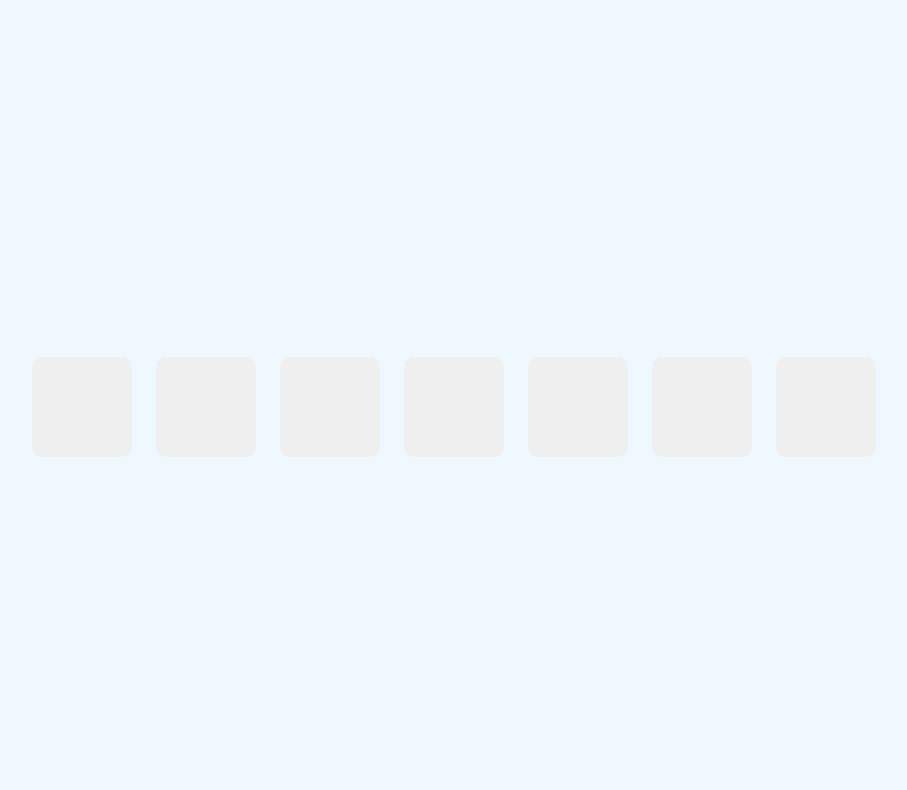
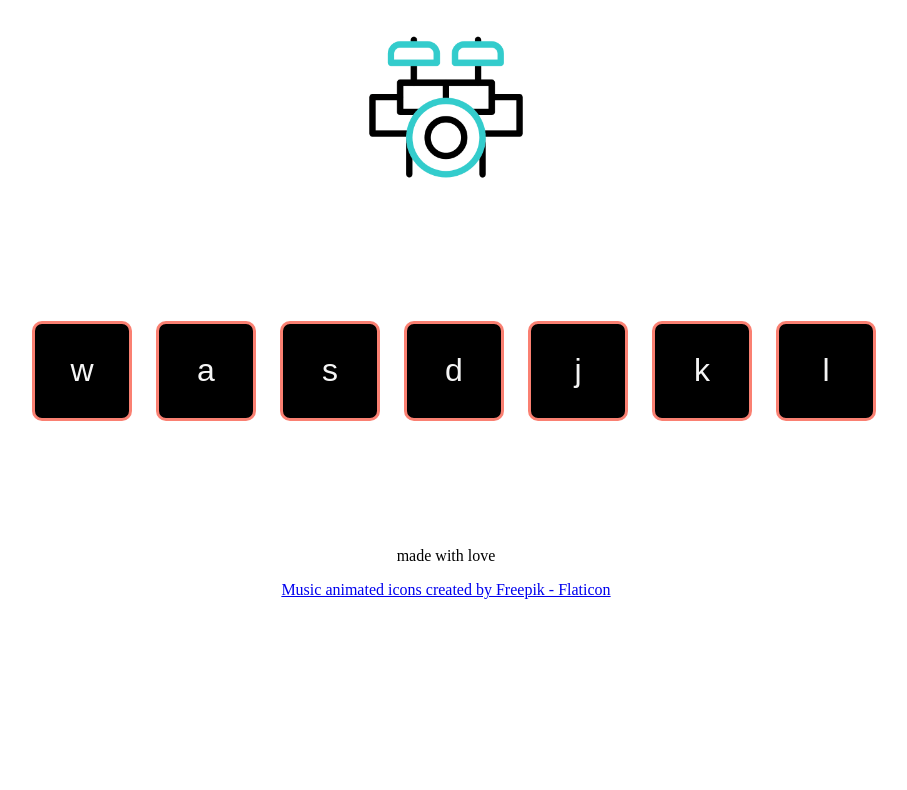
Before and after one commit to Eberechi-uche/drumkit, a plain HTML site: page index.html in a window 1280 px wide. Shown: the part 73-863 px from the top of the page, without its empty margins (194-1101 px from the left). After the commit the page ends 800 px from the top, so only its background shows below. Drawn offline with Linux system fonts and the light colour scheme.

Commit message:
add image and sound assets

```diff
--- a/index.html
+++ b/index.html
@@ -9,18 +9,23 @@
 </head>
 <body>
     <h1>drumkit</h1>
+    <img class="hero-image" src="images/drums.gif" alt="">
     <div class="btn-container-wrapper">
         <div class="btn-container">
-            <button class="btn"></button>
-            <button class="btn"></button>
-            <button class="btn"></button>
-            <button class="btn"></button>
-            <button class="btn"></button>
-            <button class="btn"></button>
-            <button class="btn"></button>
+            <button id="0" class="btn">w</button>
+            <button id="1" class="btn">a</button>
+            <button id="2" class="btn">s</button>
+            <button id="3" class="btn">d</button>
+            <button id="4" class="btn">j</button>
+            <button id="5" class="btn">k</button>
+            <button id="6" class="btn">l</button>
         </div>
 
     </div>
+    <footer>
+        <p>made with love</p>
+        <a href="https://www.flaticon.com/free-animated-icons/music" title="music animated icons">Music animated icons created by Freepik - Flaticon</a>
+    </footer>
 
     <script src="index.js"></script>
 </body>
--- a/index.js
+++ b/index.js
@@ -0,0 +1,16 @@
+
+let sounds = ['sounds/crash.mp3', 'sounds/kick-bass.mp3', 'sounds/snare.mp3', 'sounds/tom-1.mp3', 'sounds/tom-2.mp3','sounds/tom-3.mp3','sounds/tom-4.mp3']
+
+
+
+function handleClick(e){
+    let audio = new Audio(sounds[e.target.id]);
+    audio.play()
+
+}
+let buttons = document.querySelectorAll('.btn');
+// console.log(buttons)
+buttons.forEach((element) => {
+    element.addEventListener('click', handleClick)
+
+});
--- a/styles.css
+++ b/styles.css
@@ -1,19 +1,30 @@
 
 body{
     text-align: center;
-    background-color: aliceblue;
+    background-color: #fff
+}
+.hero-image{
+    width: 200px;
+    height: 200px;
 }
 
 .btn-container-wrapper{
     width: 100vw;
-    height:100vh;
+    height:40vh;
     display:grid;
     place-content: center;
 }
 .btn{
+    background-color: #000;
     height: 100px;
     width:100px;
     border-radius: 10px;
-    border: none;
+    border:  solid salmon;
     margin:10px;
+    font-size: xx-large;
+    color:whitesmoke;
+    transition: 0.4s ;
 }
+.btn:hover{
+    transform: scale(1.5);
+}
```
Also changed, not shown: images/crash.png (added), images/drums.gif (added), images/kick.png (added), images/snare.png (added), images/tom2.png (added), images/tom3.png (added), images/tom4.png (added), 7 other files.
